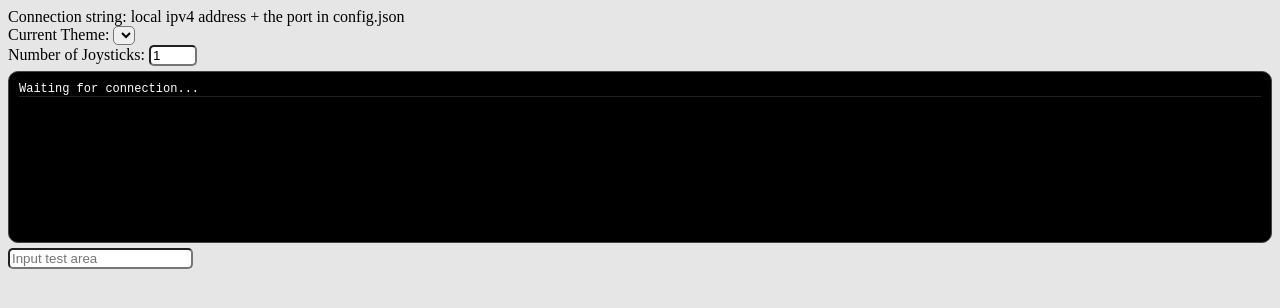
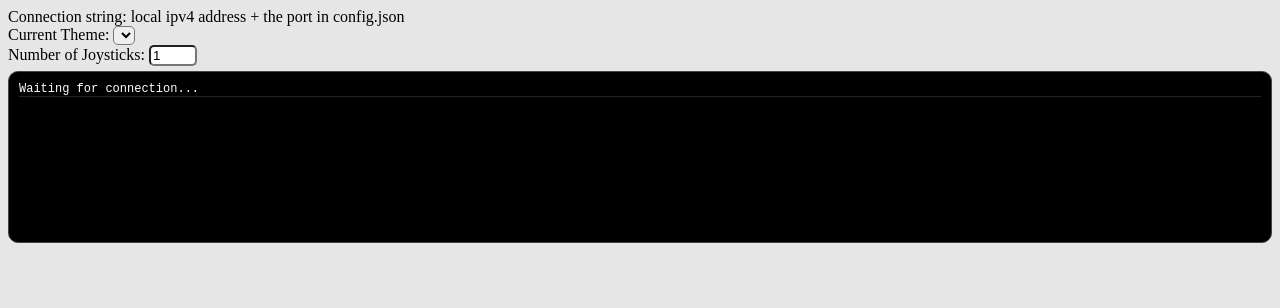
Before and after one commit to maxwissink/OmniPanel, an Electron app: page app/resources/index.html in a window 1280 px wide. Drawn offline with Linux system fonts and the light colour scheme; no server answers.

Commit message:
removed input test area

```diff
--- a/app/resources/index.html
+++ b/app/resources/index.html
@@ -32,9 +32,9 @@
     <div id="log-container">
         <div class="log-entry">Waiting for connection...</div>
     </div>
-    <div class="test-area">
+    <!-- <div class="test-area">
         <input placeholder="Input test area" type="text">
-    </div>
+    </div> -->
 </body>
 
 </html>
```
